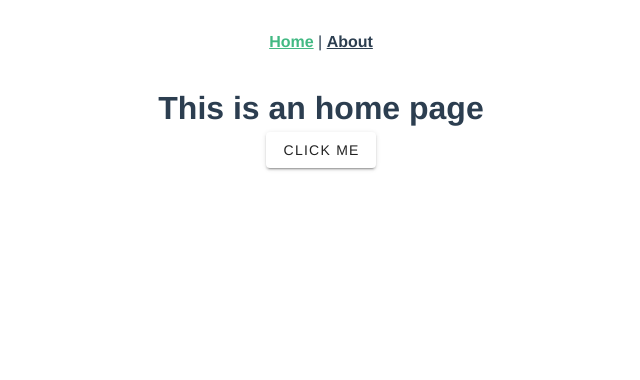
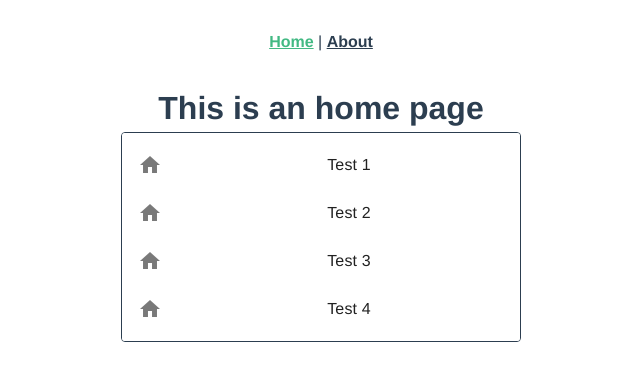
Before and after one commit to mohandshahin18/vuetify-app, a Vue app: page / in a window 1280 px wide. Shown: the top 380 px of the page, without its empty margins (319-959 px from the left). Built offline with nearby package versions, Linux system fonts and the light colour scheme.

Commit message:
List Items

```diff
--- /dev/null
+++ b/src/components/ListItems.vue
@@ -0,0 +1,42 @@
+<template>
+  <v-card width="400" variant="outlined" class="mx-auto">
+    <v-list>
+      <v-list-item
+        v-for="(item, i) in items"
+        :key="i"
+        :value="item.value"
+        active-color="red"
+        variant="flat"
+      >
+        <v-list-item-title>{{ item.title }}</v-list-item-title>
+        <template v-slot:prepend>
+          <v-icon>mdi-home</v-icon>
+        </template>
+      </v-list-item>
+    </v-list>
+  </v-card>
+</template>
+<script>
+export default {
+  data: () => ({
+    items: [
+      {
+        title: "Test 1",
+        value: 1,
+      },
+      {
+        title: "Test 2",
+        value: 2,
+      },
+      {
+        title: "Test 3",
+        value: 3,
+      },
+      {
+        title: "Test 4",
+        value: 4,
+      },
+    ],
+  }),
+};
+</script>
--- a/src/views/HomeView.vue
+++ b/src/views/HomeView.vue
@@ -7,7 +7,8 @@
     <!-- <ButtonIcon /> -->
     <!-- <CardsVuetify /> -->
     <!-- <ExpansionPanel /> -->
-    <DialogVuetify />
+    <!-- <DialogVuetify /> -->
+    <ListItems />
   </div>
 </template>
 
@@ -18,7 +19,8 @@
 // import ButtonIcon from "@/components/ButtonIcon.vue";
 // import CardsVuetify from "@/components/CardsVuetify.vue";
 // import ExpansionPanel from "@/components/ExpansionPanel.vue";
-import DialogVuetify from "@/components/DialogVuetify.vue";
+// import DialogVuetify from "@/components/DialogVuetify.vue";
+import ListItems from "@/components/ListItems.vue";
 export default {
   name: "HomeView",
   components: {
@@ -28,7 +30,8 @@ export default {
     // ButtonIcon,
     // CardsVuetify,
     // ExpansionPanel,
-    DialogVuetify,
+    // DialogVuetify,
+    ListItems,
   },
 };
 </script>
```
